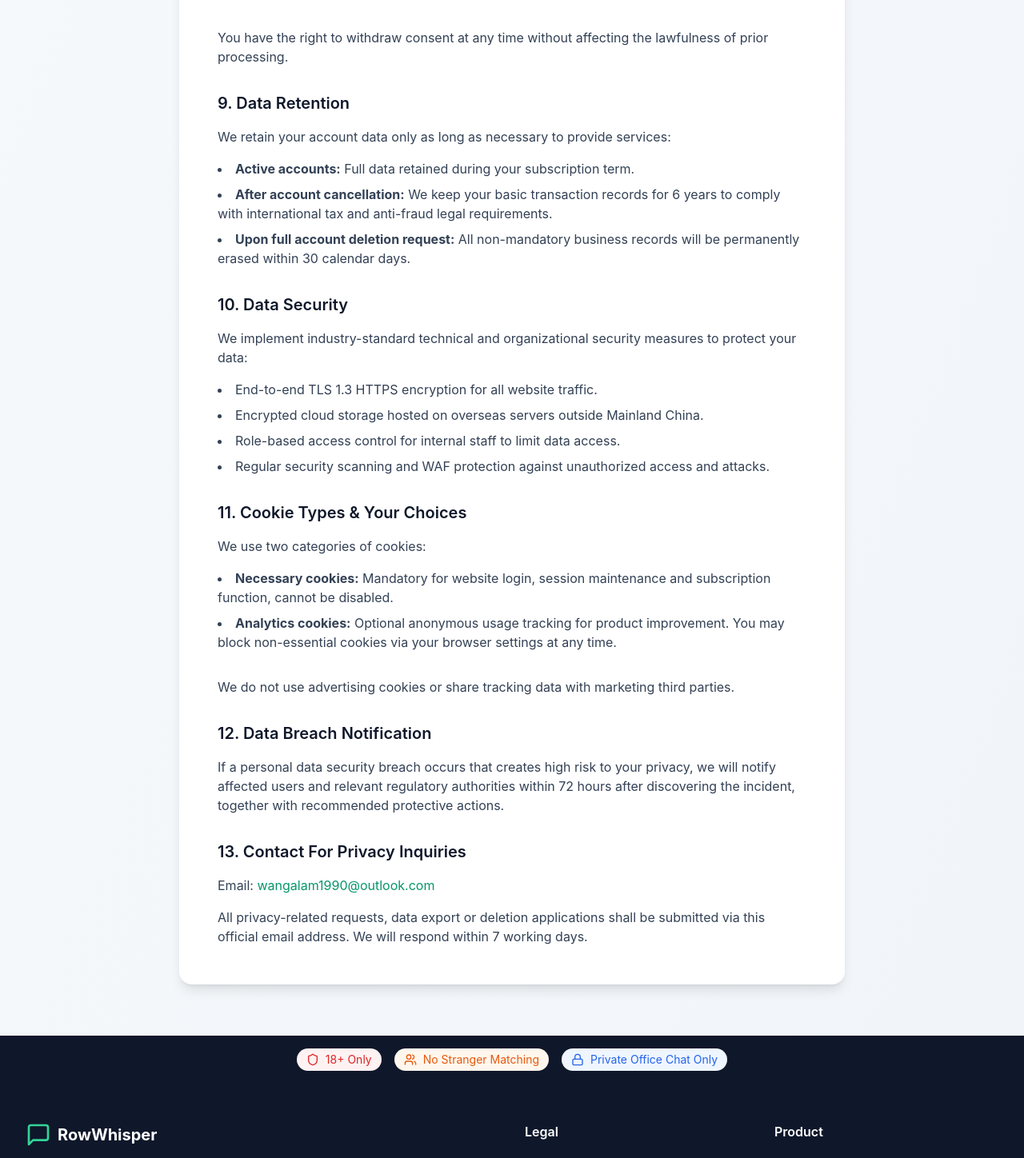
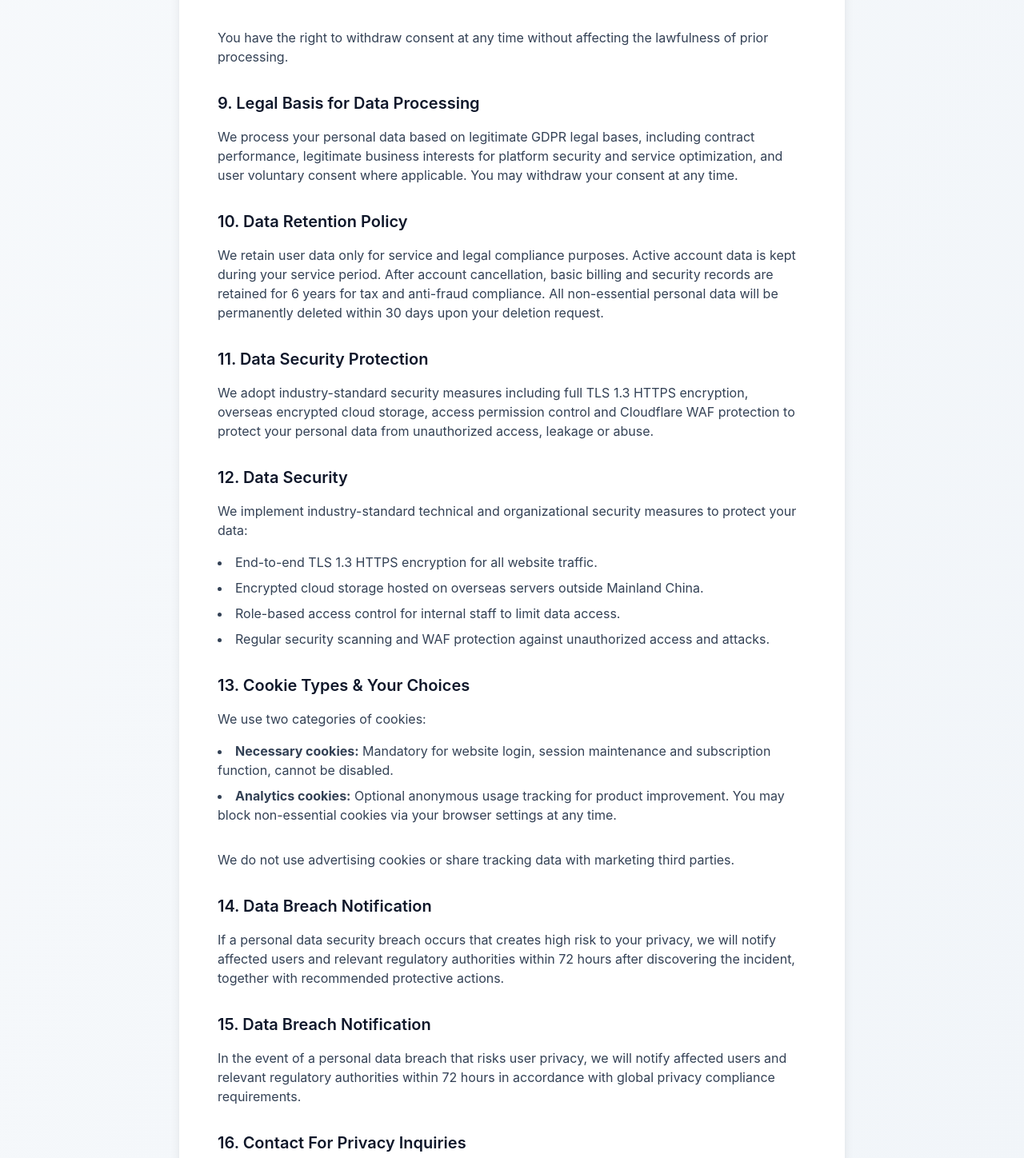
Before and after one commit to wangalam1990/rowwhisper-site, a React (Vite) app: page /privacy in a window 1280 px wide. Shown: the part 1946-3394 px from the top of the page at 80% size. Built offline with nearby package versions, Linux system fonts and the light colour scheme.

Commit message:
Add GDPR legal basis, data retention, security protection, and breach notification sections

```diff
--- a/src/pages/Privacy.tsx
+++ b/src/pages/Privacy.tsx
@@ -76,15 +76,22 @@ export default function Privacy() {
             You have the right to withdraw consent at any time without affecting the lawfulness of prior processing.
           </p>
 
-          <h2 className="text-xl font-semibold text-slate-900 mb-4">9. Data Retention</h2>
-          <p className="text-slate-700 mb-4">We retain your account data only as long as necessary to provide services:</p>
-          <ul className="list-disc list-inside text-slate-700 mb-8 space-y-2">
-            <li><strong>Active accounts:</strong> Full data retained during your subscription term.</li>
-            <li><strong>After account cancellation:</strong> We keep your basic transaction records for 6 years to comply with international tax and anti-fraud legal requirements.</li>
-            <li><strong>Upon full account deletion request:</strong> All non-mandatory business records will be permanently erased within 30 calendar days.</li>
-          </ul>
+          <h2 className="text-xl font-semibold text-slate-900 mb-4">9. Legal Basis for Data Processing</h2>
+          <p className="text-slate-700 mb-8">
+            We process your personal data based on legitimate GDPR legal bases, including contract performance, legitimate business interests for platform security and service optimization, and user voluntary consent where applicable. You may withdraw your consent at any time.
+          </p>
 
-          <h2 className="text-xl font-semibold text-slate-900 mb-4">10. Data Security</h2>
+          <h2 className="text-xl font-semibold text-slate-900 mb-4">10. Data Retention Policy</h2>
+          <p className="text-slate-700 mb-8">
+            We retain user data only for service and legal compliance purposes. Active account data is kept during your service period. After account cancellation, basic billing and security records are retained for 6 years for tax and anti-fraud compliance. All non-essential personal data will be permanently deleted within 30 days upon your deletion request.
+          </p>
+
+          <h2 className="text-xl font-semibold text-slate-900 mb-4">11. Data Security Protection</h2>
+          <p className="text-slate-700 mb-8">
+            We adopt industry-standard security measures including full TLS 1.3 HTTPS encryption, overseas encrypted cloud storage, access permission control and Cloudflare WAF protection to protect your personal data from unauthorized access, leakage or abuse.
+          </p>
+
+          <h2 className="text-xl font-semibold text-slate-900 mb-4">12. Data Security</h2>
           <p className="text-slate-700 mb-4">We implement industry-standard technical and organizational security measures to protect your data:</p>
           <ul className="list-disc list-inside text-slate-700 mb-8 space-y-2">
             <li>End-to-end TLS 1.3 HTTPS encryption for all website traffic.</li>
@@ -93,7 +100,7 @@ export default function Privacy() {
             <li>Regular security scanning and WAF protection against unauthorized access and attacks.</li>
           </ul>
 
-          <h2 className="text-xl font-semibold text-slate-900 mb-4">11. Cookie Types & Your Choices</h2>
+          <h2 className="text-xl font-semibold text-slate-900 mb-4">13. Cookie Types & Your Choices</h2>
           <p className="text-slate-700 mb-4">We use two categories of cookies:</p>
           <ul className="list-disc list-inside text-slate-700 mb-8 space-y-2">
             <li><strong>Necessary cookies:</strong> Mandatory for website login, session maintenance and subscription function, cannot be disabled.</li>
@@ -103,12 +110,17 @@ export default function Privacy() {
             We do not use advertising cookies or share tracking data with marketing third parties.
           </p>
 
-          <h2 className="text-xl font-semibold text-slate-900 mb-4">12. Data Breach Notification</h2>
+          <h2 className="text-xl font-semibold text-slate-900 mb-4">14. Data Breach Notification</h2>
           <p className="text-slate-700 mb-8">
             If a personal data security breach occurs that creates high risk to your privacy, we will notify affected users and relevant regulatory authorities within 72 hours after discovering the incident, together with recommended protective actions.
           </p>
 
-          <h2 className="text-xl font-semibold text-slate-900 mb-4">13. Contact For Privacy Inquiries</h2>
+          <h2 className="text-xl font-semibold text-slate-900 mb-4">15. Data Breach Notification</h2>
+          <p className="text-slate-700 mb-8">
+            In the event of a personal data breach that risks user privacy, we will notify affected users and relevant regulatory authorities within 72 hours in accordance with global privacy compliance requirements.
+          </p>
+
+          <h2 className="text-xl font-semibold text-slate-900 mb-4">16. Contact For Privacy Inquiries</h2>
           <p className="text-slate-700 mb-4">Email: <a href="mailto:wangalam1990@outlook.com" className="text-emerald-600 hover:underline">wangalam1990@outlook.com</a></p>
           <p className="text-slate-700">
             All privacy-related requests, data export or deletion applications shall be submitted via this official email address. We will respond within 7 working days.
```
